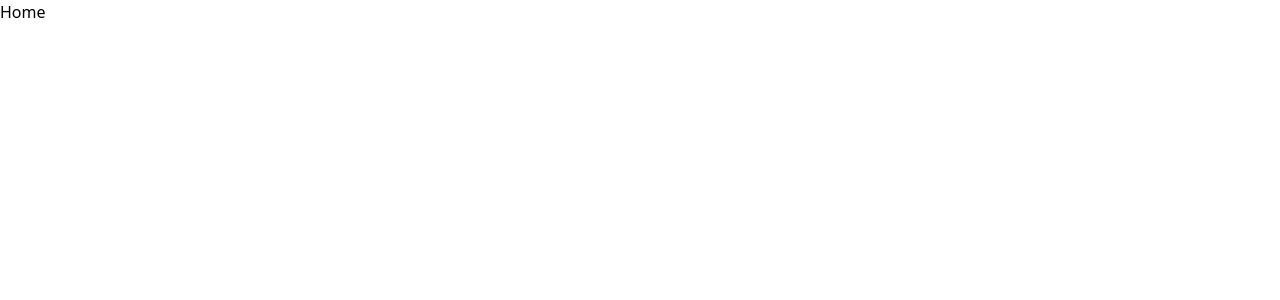
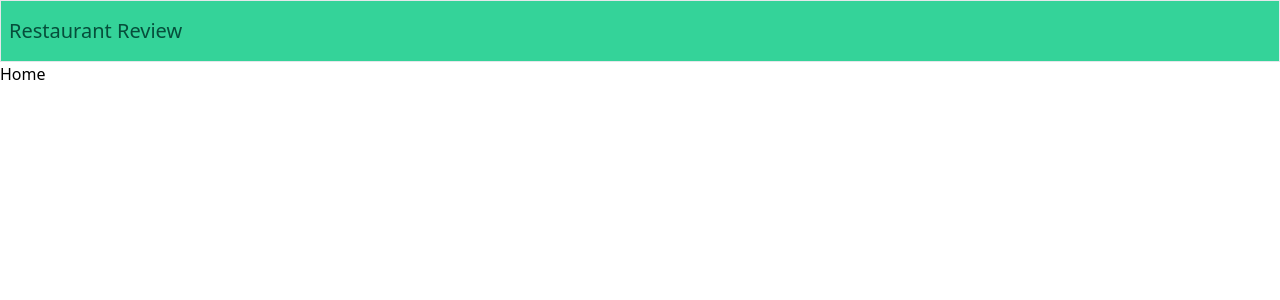
Before and after one commit to Dgiulian/Restorant-Review, a React (Create React App) app in the folder client/: page / in a window 1280 px wide. Shown: the top 300 px of the page. Built offline with nearby package versions, Linux system fonts and the light colour scheme.

Commit message:
feat: Add basic page layout

```diff
--- /dev/null
+++ b/client/src/components/Layout.tsx
@@ -0,0 +1,17 @@
+import React, { ReactElement, ReactNode } from 'react';
+import Navbar from './Navbar';
+
+interface Props {
+  children: ReactNode;
+}
+
+function Layout({ children }: Props): ReactElement {
+  return (
+    <main>
+      <Navbar />
+      <div className="container mx-auto">{children}</div>
+    </main>
+  );
+}
+
+export default Layout;
--- /dev/null
+++ b/client/src/components/Navbar.tsx
@@ -0,0 +1,16 @@
+import React, { ReactElement } from 'react';
+import { Link } from 'react-router-dom';
+
+interface Props {}
+
+function Navbar(): ReactElement {
+  return (
+    <nav className="w-full border py-4 px-2 bg-green-400">
+      <Link to="/" className="text-xl text-green-900">
+        Restaurant Review
+      </Link>
+    </nav>
+  );
+}
+
+export default Navbar;
--- a/client/src/views/home.tsx
+++ b/client/src/views/home.tsx
@@ -1,9 +1,10 @@
 import React, { ReactElement } from 'react';
+import Layout from '../components/Layout';
 
 interface Props {}
 
 function HomePage({}: Props): ReactElement {
-  return <div>Home</div>;
+  return <Layout>Home</Layout>;
 }
 
 export default HomePage;
```
